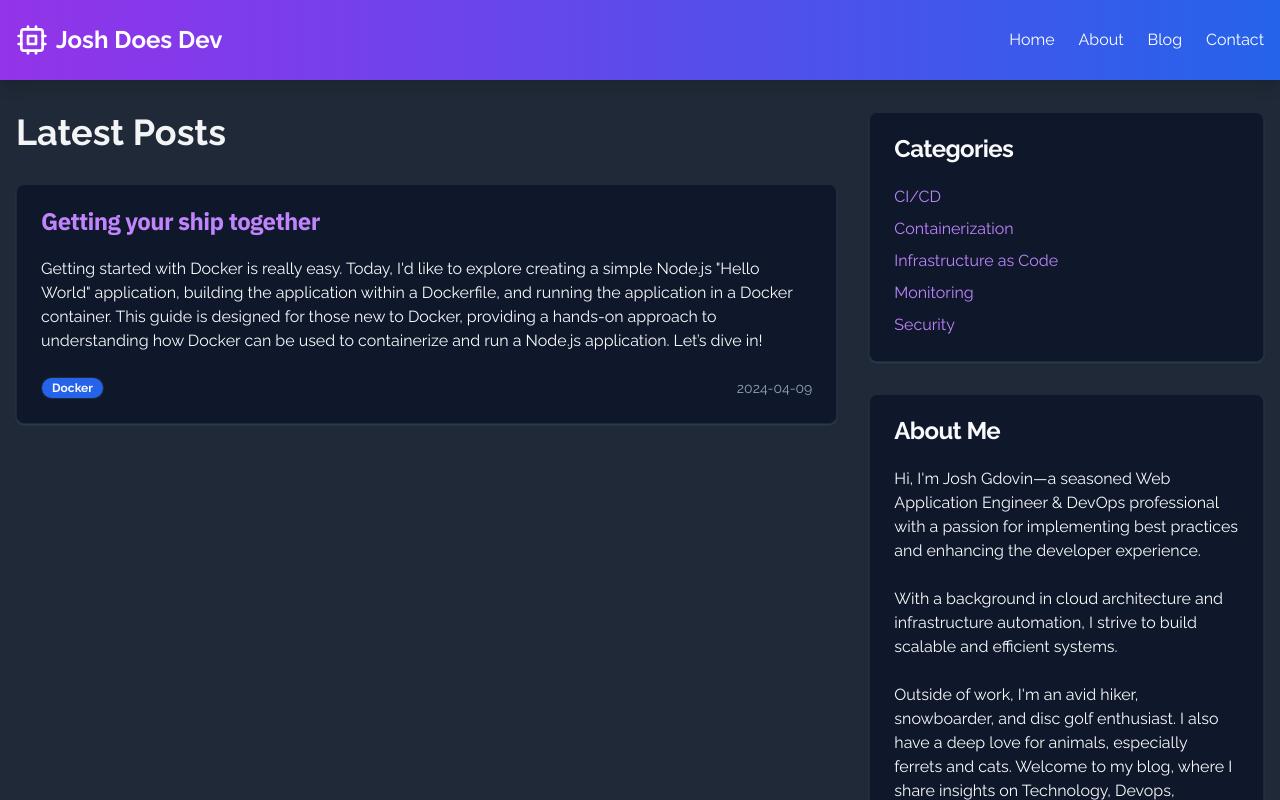
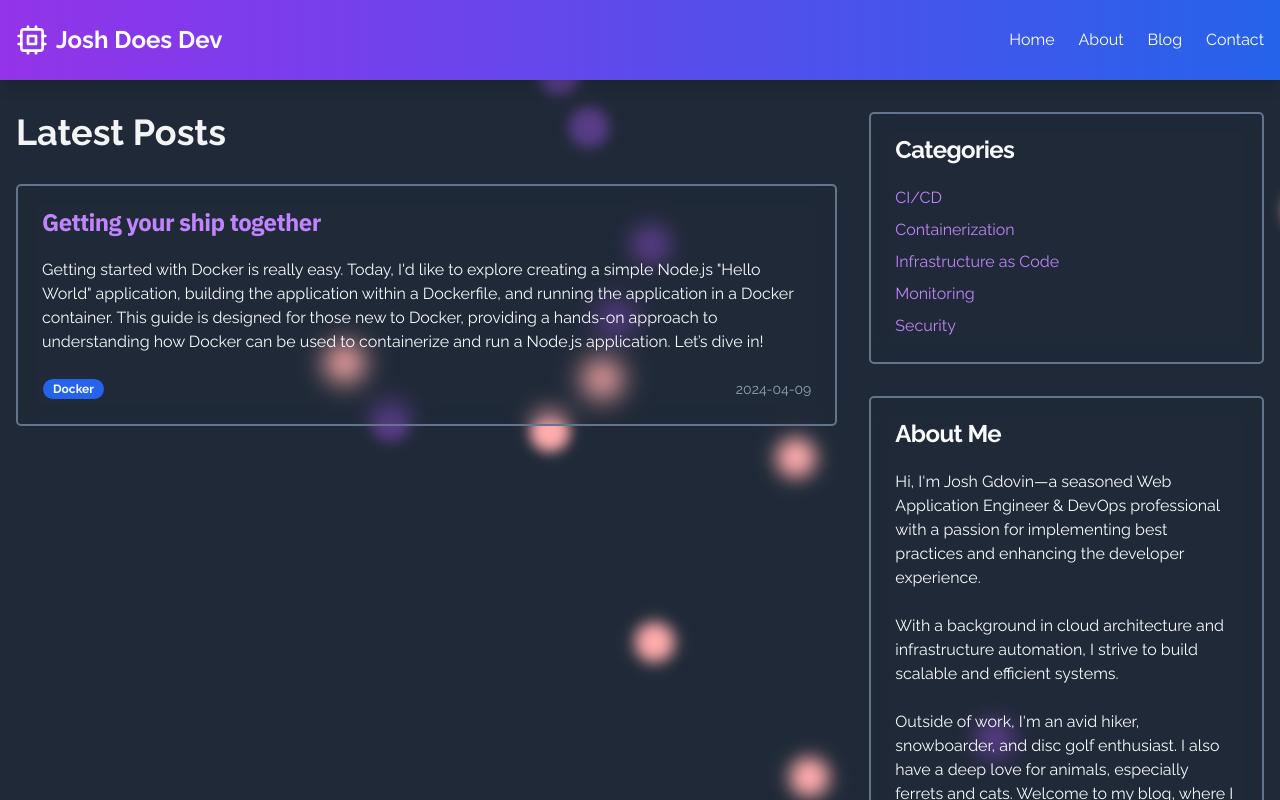
Before and after one commit to jgdovin/joshdoesdev, a Next.js app: page / in a window 1280 px wide. Shown: the top 800 px of the page. Built offline with nearby package versions, Linux system fonts and the light colour scheme.

Commit message:
new background who dis?

```diff
--- a/src/app/globals.css
+++ b/src/app/globals.css
@@ -76,14 +76,6 @@
 }
 
 /* Custom styles */
-.bg-gradient-to-r {
-  @apply transition-all duration-300 ease-in-out;
-}
-
-.bg-gradient-to-r:hover {
-  @apply from-purple-600 to-blue-600;
-}
-
 .card {
   @apply transition-all duration-300 ease-in-out;
 }
--- a/src/app/layout.tsx
+++ b/src/app/layout.tsx
@@ -1,12 +1,12 @@
 import type { Metadata } from "next";
 import "./globals.css";
-
 import { ThemeProvider } from "next-themes";
 
 import { Analytics } from "@vercel/analytics/react";
 import Header from "@/components/custom/Header";
 import Footer from "@/components/custom/Footer";
 import { raleway } from "@/lib/fonts";
+import Background from "@/components/custom/Background";
 
 export const metadata: Metadata = {
   title: "Josh Does Dev",
@@ -24,6 +24,7 @@ export default function RootLayout({
         className={`bg-gray-50 text-gray-900 dark:bg-gray-800 dark:text-gray-100 ${raleway.className}`}
       >
         <div className="flex min-h-screen flex-col">
+          <Background />
           <Analytics />
           <Header />
           <main className="container mx-auto flex-grow px-4 py-8">
--- /dev/null
+++ b/src/components/custom/Background.tsx
@@ -0,0 +1,71 @@
+// Background.jsx
+import React, { useMemo } from "react";
+import "./Background.css";
+
+const generateRandomProperties = (index: number) => {
+  // Randomize top and left positions
+  const top = Math.random() * 100 + "%";
+  const left = Math.random() * 100 + "%";
+
+  // Randomize animation duration between 50s and 500s
+  const duration = Math.random() * (500 - 50) + 50 + "s";
+
+  // Randomize animation delay between -500s and 0s
+  const delay = -Math.random() * 500 + "s";
+
+  // Randomize transform origin
+  const originX = (Math.random() * 50 - 25).toFixed(2) + "vw"; // Between -25vw and 25vw
+  const originY = (Math.random() * 50 - 25).toFixed(2) + "vh"; // Between -25vh and 25vh
+  const transformOrigin = `${originX} ${originY}`;
+
+  // Randomize box-shadow blur radius between 1vmin and 2.5vmin
+  const shadowBlur = Math.random() * (2.5 - 1) + 1 + "vmin";
+  const direction = Math.random() < 0.5 ? "-" : "";
+  const boxShadow = `${direction}10vmin 0 ${shadowBlur} currentColor`;
+
+  // Set color based on even or odd index
+  const color = index % 2 === 0 ? "#FFACAC" : "#583C87";
+
+  return {
+    top,
+    left,
+    animationDuration: duration,
+    animationDelay: delay,
+    transformOrigin,
+    boxShadow,
+    color,
+  };
+};
+
+const Background = () => {
+  const numSpans = 20; // Adjust the number of spans as needed
+
+  // Use useMemo to generate spans only once
+  const spans = useMemo(() => {
+    return Array.from({ length: numSpans }, (_, i) => ({
+      ...generateRandomProperties(i),
+      key: i,
+    }));
+  }, [numSpans]);
+
+  return (
+    <div className="background">
+      {spans.map((spanProps) => (
+        <span
+          key={spanProps.key}
+          style={{
+            top: spanProps.top,
+            left: spanProps.left,
+            animationDuration: spanProps.animationDuration,
+            animationDelay: spanProps.animationDelay,
+            transformOrigin: spanProps.transformOrigin,
+            boxShadow: spanProps.boxShadow,
+            color: spanProps.color,
+          }}
+        ></span>
+      ))}
+    </div>
+  );
+};
+
+export default Background;
--- a/src/components/custom/Header.tsx
+++ b/src/components/custom/Header.tsx
@@ -3,7 +3,7 @@ import { Cpu } from "lucide-react";
 
 export default function Header() {
   return (
-    <header className="bg-gradient-to-r from-blue-600 to-purple-600 text-white shadow-lg">
+    <header className="bg-gradient-to-r from-blue-600 to-purple-600 text-white shadow-lg transition-all hover:from-purple-600 hover:to-blue-600">
       <div className="container mx-auto px-4 py-6">
         <div className="flex items-center justify-between">
           <Link
--- /dev/null
+++ b/src/components/custom/background.css
@@ -0,0 +1,53 @@
+/* Background.css */
+@keyframes move {
+  100% {
+    transform: translate3d(0, 0, 1px) rotate(360deg);
+  }
+}
+
+.background {
+  position: fixed;
+  width: 100vw;
+  height: 100vh;
+  top: 0;
+  left: 0;
+  overflow: hidden;
+  z-index: -1;
+}
+
+.background span {
+  width: 5vmin;
+  height: 5vmin;
+  border-radius: 5vmin;
+  backface-visibility: hidden;
+  position: absolute;
+  animation-name: move;
+  animation-timing-function: linear;
+  animation-iteration-count: infinite;
+}
+
+.glass {
+  /* Blur effect */
+  backdrop-filter: blur(10px);
+  -webkit-backdrop-filter: blur(10px);
+
+  box-shadow:
+    /* Bottom and right depth effect */
+    inset -0.75px -0.5px rgba(255, 255, 255, 0.1),
+    /* Top and left depth effect */ inset + 0.75px +0.5px
+      rgba(255, 255, 255, 0.025),
+    /* Shadow effect */ 3px 2px 10px rgba(0, 0, 0, 0.25),
+    /* Short subsurface effect */ inset 0px 0px 10px 5px
+      rgba(255, 255, 255, 0.025),
+    /* Long subsurface effect */ inset 0px 0px 40px 5px
+      rgba(255, 255, 255, 0.025);
+
+  /* Allow children to fill the parent */
+  position: relative;
+
+  /* Round the corners */
+  border-radius: 5px;
+
+  /* Hide the corners of the header */
+  overflow: hidden;
+}
--- a/src/components/post-preview.tsx
+++ b/src/components/post-preview.tsx
@@ -19,7 +19,7 @@ const PostPreview = ({ post }: { post: Post }) => {
     <Link href={`/posts/${slug}`}>
       <Card
         key={slug}
-        className="transition-shadow hover:cursor-pointer hover:shadow-lg"
+        className="glass transition-shadow hover:cursor-pointer hover:shadow-lg"
       >
         <CardHeader>
           <CardTitle className={`${ibmPlexBold.className} text-purple-400`}>
--- a/src/components/ui/card.tsx
+++ b/src/components/ui/card.tsx
@@ -9,7 +9,7 @@ const Card = React.forwardRef<
   <div
     ref={ref}
     className={cn(
-      "rounded-lg border border-slate-200 bg-white text-slate-950 shadow-sm dark:border-slate-800 dark:bg-slate-900 dark:text-slate-50 dark:shadow-slate-700",
+      "glass rounded-lg border-2 dark:border-slate-500  dark:text-slate-50 dark:shadow-slate-700",
       className,
     )}
     {...props}
```
